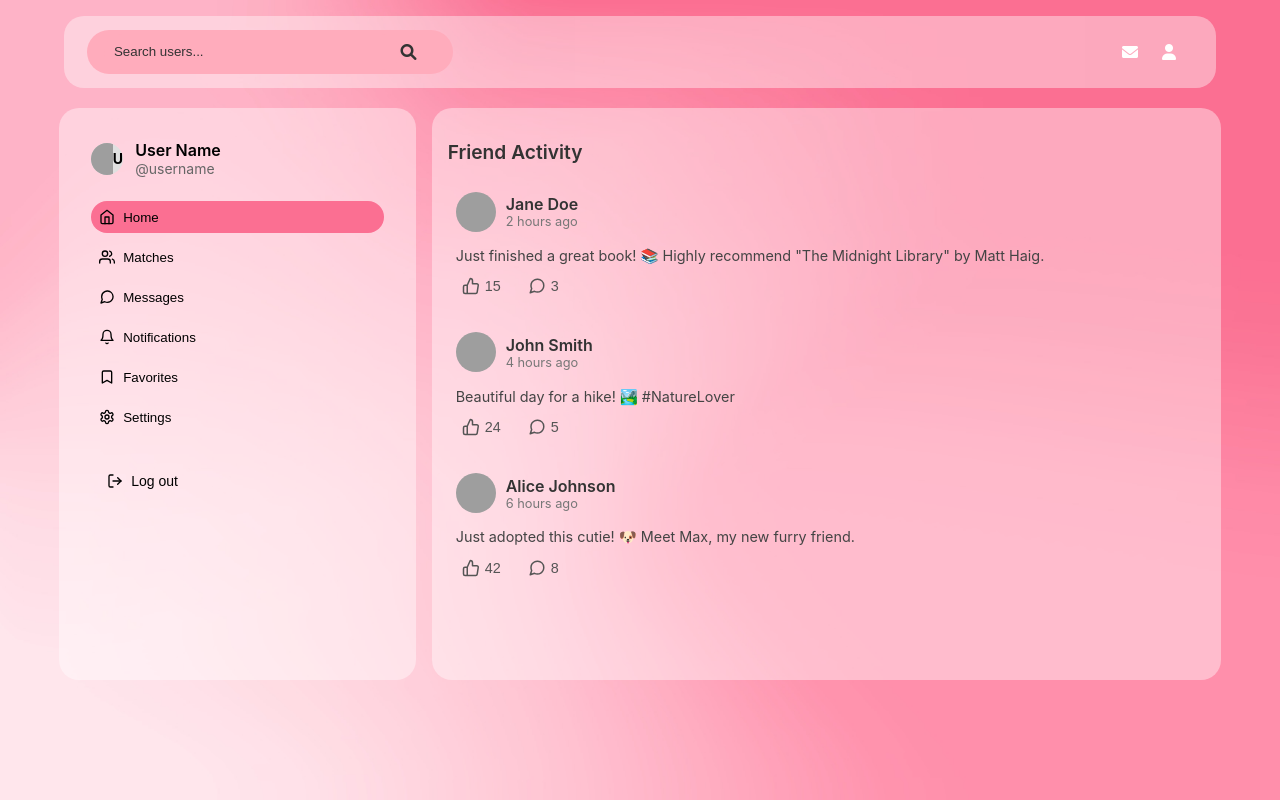
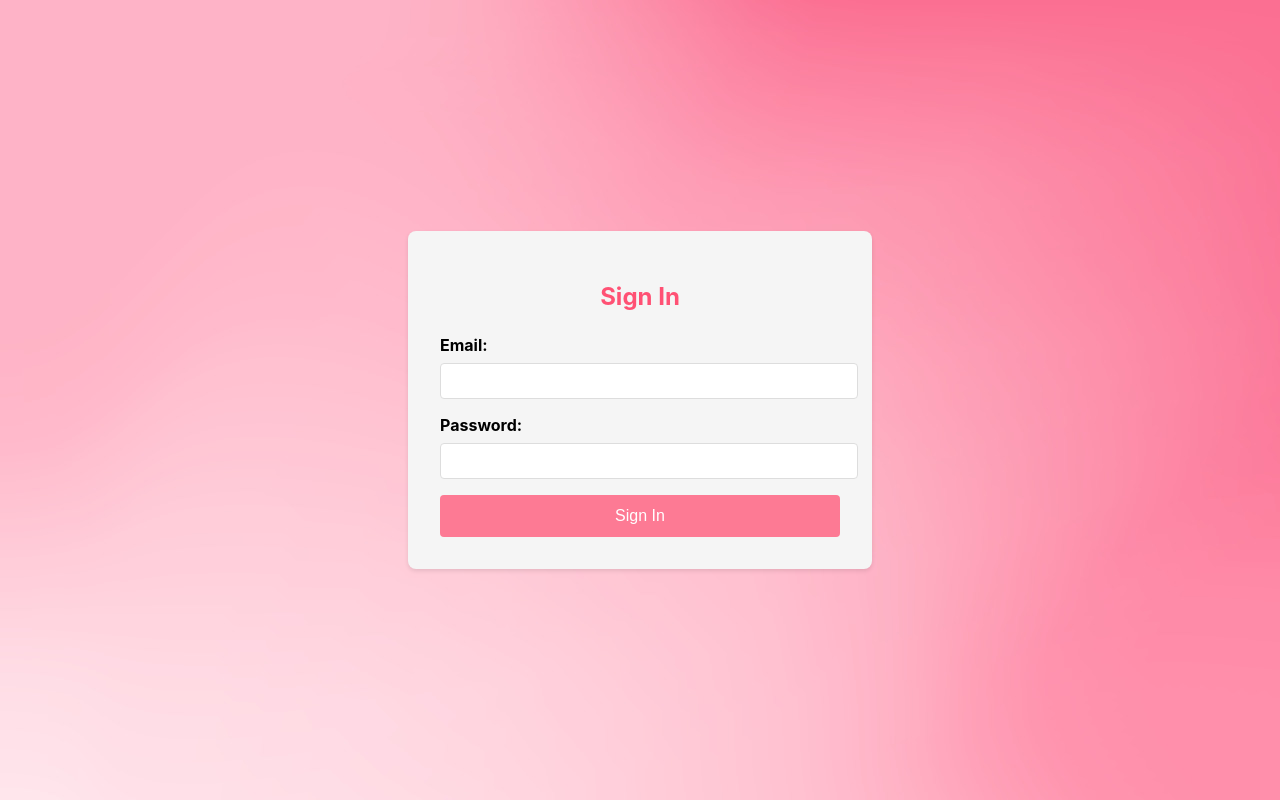
Before and after one commit to irmelap2412/react-app, a React (Create React App) app: page / in a window 1280 px wide. Built offline with nearby package versions, Linux system fonts and the light colour scheme; grey boxes are pictures that could not be loaded.

Commit message:
Add chat feature and login page (#14)

```diff
--- a/package.json
+++ b/package.json
@@ -3,9 +3,12 @@
   "version": "0.1.0",
   "private": true,
   "dependencies": {
+    "@radix-ui/react-dialog": "^1.1.2",
+    "@radix-ui/react-slot": "^1.1.0",
     "@testing-library/jest-dom": "^5.17.0",
     "@testing-library/react": "^13.4.0",
     "@testing-library/user-event": "^13.5.0",
+    "class-variance-authority": "^0.7.0",
     "lucide-react": "^0.453.0",
     "react": "^18.3.1",
     "react-dom": "^18.3.1",
--- a/src/App.js
+++ b/src/App.js
@@ -1,4 +1,3 @@
-
 import React, { useState } from "react";
 import "./App.css";
 import User from "./components/User";
@@ -6,29 +5,49 @@ import Searchbar from "./components/Searchbar";
 import Messages from "./components/Messages";
 import Leftsidebar from "./components/Leftsidebar";
 import Rightsidebar from "./components/Rightsidebar";
-import Friendactivity from "./components/Friendactivity"; // Ensure you import all components
-import Matches from "./components/Matches"; // Import other components as needed
+import Friendactivity from "./components/Friendactivity";
+import Matches from "./components/Matches";
 import Notifications from "./components/Notifications";
 import Saved from "./components/Saved";
 import Settings from "./components/Settings";
+import SignIn from "./components/SignIn";
+import Chat from "./components/Chat";
 
 function App() {
   const [activeComponent, setActiveComponent] = useState('Friendactivity');
+  const [isLoggedIn, setIsLoggedIn] = useState(false);
+  const [user, setUser] = useState(null);
+
+  const handleSignIn = (email) => {
+    setUser({ email });
+    setIsLoggedIn(true);
+  };
+
+  const handleLogout = () => {
+    setIsLoggedIn(false);
+    setUser(null);
+  };
 
   const renderComponent = () => {
     switch (activeComponent) {
       case "Matches":
         return <Matches />;
       case "Saved":
-        return <Saved />
+        return <Saved />;
       case "Notifications":
         return <Notifications />;
       case "Settings":
         return <Settings />;
+      case "Chat":
+        return <Chat />;
       default:
         return <Friendactivity />;
     }
   };
+
+  if (!isLoggedIn) {
+    return <SignIn onSignIn={handleSignIn} />;
+  }
 
   return (
     <div className="container">
@@ -37,13 +56,14 @@ function App() {
         <div className="rightNavbar">
           <Messages />
           <User />
-
         </div>
       </div>
       <div className="main">
         <div className="mainLeft">
-          <Leftsidebar activeComponent={activeComponent}
+          <Leftsidebar
+            activeComponent={activeComponent}
             setActiveComponent={setActiveComponent}
+            onLogout={handleLogout}
           />
         </div>
         <div className="mainRight">
--- /dev/null
+++ b/src/components/Chat.css
@@ -0,0 +1,3 @@
+.chat-container {
+  display: flex;
+}
--- /dev/null
+++ b/src/components/Chat.jsx
@@ -0,0 +1,67 @@
+import React, { useState } from "react";
+import ChatList from "./ChatList";
+import ChatDetail from "./ChatDetail";
+import "./Chat.css";
+
+const Chat = () => {
+  const [chats, setChats] = useState([
+    {
+      id: 1,
+      name: "John Doe",
+      avatar: "/placeholder.svg?height=50&width=50",
+      lastMessage: "Hey, how are you?",
+      messages: [
+        { sender: "other", text: "Hey, how are you?" },
+        { sender: "user", text: "I'm good, thanks! How about you?" },
+      ],
+    },
+    {
+      id: 2,
+      name: "Jane Smith",
+      avatar: "/placeholder.svg?height=50&width=50",
+      lastMessage: "See you tomorrow!",
+      messages: [
+        { sender: "user", text: "Are we still on for tomorrow?" },
+        { sender: "other", text: "Yes, see you tomorrow!" },
+      ],
+    },
+  ]);
+
+  const [selectedChat, setSelectedChat] = useState(null);
+
+  const handleSelectChat = (chatId) => {
+    setSelectedChat(chats.find((chat) => chat.id === chatId));
+  };
+
+  const handleSendMessage = (message) => {
+    if (selectedChat) {
+      const updatedChats = chats.map((chat) => {
+        if (chat.id === selectedChat.id) {
+          return {
+            ...chat,
+            messages: [...chat.messages, { sender: "user", text: message }],
+            lastMessage: message,
+          };
+        }
+        return chat;
+      });
+      setChats(updatedChats);
+      setSelectedChat({
+        ...selectedChat,
+        messages: [...selectedChat.messages, { sender: "user", text: message }],
+        lastMessage: message,
+      });
+    }
+  };
+
+  return (
+    <div className="chat-container">
+      <ChatList chats={chats} onSelectChat={handleSelectChat} />
+      {selectedChat && (
+        <ChatDetail chat={selectedChat} onSendMessage={handleSendMessage} />
+      )}
+    </div>
+  );
+};
+
+export default Chat;
--- /dev/null
+++ b/src/components/ChatDetail.css
@@ -0,0 +1,71 @@
+.chat-detail {
+    display: flex;
+    flex-direction: column;
+    height: 100vh;
+  }
+
+  .chat-header {
+    display: flex;
+    align-items: center;
+    padding: 20px;
+    border-bottom: 1px solid #e0e0e0;
+  }
+
+  .chat-header .chat-avatar {
+    width: 40px;
+    height: 40px;
+    border-radius: 50%;
+    margin-right: 15px;
+  }
+
+  .chat-header h2 {
+    margin: 0;
+  }
+
+  .message-list {
+    flex-grow: 1;
+    overflow-y: auto;
+    padding: 20px;
+  }
+
+  .message {
+    max-width: 70%;
+    margin-bottom: 10px;
+    padding: 10px;
+    border-radius: 20px;
+  }
+
+  .message.user {
+    background-color: #dcf8c6;
+    align-self: flex-end;
+    margin-left: auto;
+  }
+
+  .message.other {
+    background-color: #fff;
+    align-self: flex-start;
+    margin-right: auto;
+  }
+
+  .message-form {
+    display: flex;
+    padding: 20px;
+    border-top: 1px solid #e0e0e0;
+  }
+
+  .message-input {
+    flex-grow: 1;
+    padding: 10px;
+    border: 1px solid #ccc;
+    border-radius: 20px;
+    margin-right: 10px;
+  }
+
+  .send-button {
+    padding: 10px 20px;
+    background-color: #1877f2;
+    color: white;
+    border: none;
+    border-radius: 20px;
+    cursor: pointer;
+  }
--- /dev/null
+++ b/src/components/ChatDetail.jsx
@@ -0,0 +1,42 @@
+import React, { useState } from 'react';
+import './ChatDetail.css';
+
+const ChatDetail = ({ chat, onSendMessage }) => {
+  const [message, setMessage] = useState('');
+
+  const handleSubmit = (e) => {
+    e.preventDefault();
+    if (message.trim()) {
+      onSendMessage(message);
+      setMessage('');
+    }
+  };
+
+  return (
+    <div className="chat-detail">
+      <div className="chat-header">
+        <img src={chat.avatar} alt={`${chat.name}'s avatar`} className="chat-avatar" />
+        <h2>{chat.name}</h2>
+      </div>
+      <div className="message-list">
+        {chat.messages.map((msg, index) => (
+          <div key={index} className={`message ${msg.sender === 'user' ? 'user' : 'other'}`}>
+            {msg.text}
+          </div>
+        ))}
+      </div>
+      <form onSubmit={handleSubmit} className="message-form">
+        <input
+          type="text"
+          value={message}
+          onChange={(e) => setMessage(e.target.value)}
+          placeholder="Type a message..."
+          className="message-input"
+        />
+        <button type="submit" className="send-button">Send</button>
+      </form>
+    </div>
+  );
+};
+
+export default ChatDetail;
--- a/src/components/Leftsidebar.jsx
+++ b/src/components/Leftsidebar.jsx
@@ -1,7 +1,14 @@
-import React from 'react';
+import React, { useState } from 'react';
 import './Leftsidebar.css';
 
-export function Leftsidebar({ setActiveComponent, activeComponent }) {
+export function Leftsidebar({ setActiveComponent, activeComponent, onLogout }) {
+  const [showLogoutModal, setShowLogoutModal] = useState(false);
+
+  const handleLogout = () => {
+    setShowLogoutModal(false);
+    onLogout();
+  };
+
   return (
     <div className="sidebar">
       <div className="sidebar-content">
@@ -24,9 +31,9 @@ export function Leftsidebar({ setActiveComponent, activeComponent }) {
             <svg xmlns="http://www.w3.org/2000/svg" viewBox="0 0 24 24" fill="none" stroke="currentColor" strokeWidth="2" strokeLinecap="round" strokeLinejoin="round" className="nav-icon"><path d="M17 21v-2a4 4 0 0 0-4-4H5a4 4 0 0 0-4 4v2"/><circle cx="9" cy="7" r="4"/><path d="M23 21v-2a4 4 0 0 0-3-3.87"/><path d="M16 3.13a4 4 0 0 1 0 7.75"/></svg>
             Matches
           </button>
-          <button className={`nav-item ${activeComponent === 'Messages' ? 'active' : ''}`} onClick={() => setActiveComponent('Messages')}>
+          <button className={`nav-item ${activeComponent === 'Chat' ? 'active' : ''}`} onClick={() => setActiveComponent('Chat')}>
             <svg xmlns="http://www.w3.org/2000/svg" viewBox="0 0 24 24" fill="none" stroke="currentColor" strokeWidth="2" strokeLinecap="round" strokeLinejoin="round" className="nav-icon"><path d="M21 11.5a8.38 8.38 0 0 1-.9 3.8 8.5 8.5 0 0 1-7.6 4.7 8.38 8.38 0 0 1-3.8-.9L3 21l1.9-5.7a8.38 8.38 0 0 1-.9-3.8 8.5 8.5 0 0 1 4.7-7.6 8.38 8.38 0 0 1 3.8-.9h.5a8.48 8.48 0 0 1 8 8v.5z"/></svg>
-            Messages
+            Chats
           </button>
           <button className={`nav-item ${activeComponent === 'Notifications' ? 'active' : ''}`} onClick={() => setActiveComponent('Notifications')}>
             <svg xmlns="http://www.w3.org/2000/svg" viewBox="0 0 24 24" fill="none" stroke="currentColor" strokeWidth="2" strokeLinecap="round" strokeLinejoin="round" className="nav-icon"><path d="M6 8a6 6 0 0 1 12 0c0 7 3 9 3 9H3s3-2 3-9"/><path d="M10.3 21a1.94 1.94 0 0 0 3.4 0"/></svg>
@@ -43,14 +50,25 @@ export function Leftsidebar({ setActiveComponent, activeComponent }) {
         </nav>
       </div>
       <div className="sidebar-footer">
-        <button className="logout-button">
+        <button className="logout-button" onClick={() => setShowLogoutModal(true)}>
           <svg xmlns="http://www.w3.org/2000/svg" viewBox="0 0 24 24" fill="none" stroke="currentColor" strokeWidth="2" strokeLinecap="round" strokeLinejoin="round" className="nav-icon"><path d="M9 21H5a2 2 0 0 1-2-2V5a2 2 0 0 1 2-2h4"/><polyline points="16 17 21 12 16 7"/><line x1="21" x2="9" y1="12" y2="12"/></svg>
           Log out
         </button>
       </div>
+      {showLogoutModal && (
+        <div className="modal-overlay">
+          <div className="modal-content" role="dialog" aria-labelledby="logout-modal-title">
+            <h2 id="logout-modal-title">Confirm Logout</h2>
+            <p>Are you sure you want to log out?</p>
+            <div className="modal-actions">
+              <button onClick={() => setShowLogoutModal(false)}>Cancel</button>
+              <button onClick={handleLogout}>Yes, Log out</button>
+            </div>
+          </div>
+        </div>
+      )}
     </div>
   );
 }
 
-
 export default Leftsidebar;
--- /dev/null
+++ b/src/components/SignIn.css
@@ -0,0 +1,56 @@
+.sign-in-container {
+    display: flex;
+    justify-content: center;
+    align-items: center;
+    height: 100vh;
+    background-image: url("../assets/dating_app_background.jpg");
+  }
+
+  .sign-in-form {
+    background-color: whitesmoke;
+    padding: 2rem;
+    border-radius: 8px;
+    box-shadow: 0 2px 4px rgba(0, 0, 0, 0.1);
+    width: 100%;
+    max-width: 400px;
+  }
+
+  .sign-in-form h2 {
+    text-align: center;
+    margin-bottom: 1.5rem;
+    color: #ff5174;
+  }
+
+  .form-group {
+    margin-bottom: 1rem;
+  }
+
+  .form-group label {
+    display: block;
+    margin-bottom: 0.5rem;
+    font-weight: bold;
+  }
+
+  .form-group input {
+    width: 100%;
+    padding: 0.5rem;
+    border: 1px solid #ddd;
+    border-radius: 4px;
+    font-size: 1rem;
+  }
+
+  .sign-in-button {
+    width: 100%;
+    padding: 0.75rem;
+    background-color: #fd7a94;
+    color: white;
+    border: none;
+    border-radius: 4px;
+    font-size: 1rem;
+    cursor: pointer;
+    transition: background-color 0.3s;
+  }
+
+  .sign-in-button:hover {
+    background-color: #ff5174;
+  }
--- /dev/null
+++ b/src/components/SignIn.jsx
@@ -0,0 +1,45 @@
+import React, { useState } from "react";
+import './SignIn.css';
+
+function SignIn({ onSignIn }) {
+  const [email, setEmail] = useState('');
+  const [password, setPassword] = useState('');
+
+  const handleSubmit = (e) => {
+    e.preventDefault();
+    // Here you would typically validate the input and make an API call
+    // For this example, we'll just call onSignIn with the email
+    onSignIn(email);
+  };
+
+  return (
+    <div className="sign-in-container">
+      <form className="sign-in-form" onSubmit={handleSubmit}>
+        <h2>Sign In</h2>
+        <div className="form-group">
+          <label htmlFor="email">Email:</label>
+          <input
+            type="email"
+            id="email"
+            value={email}
+            onChange={(e) => setEmail(e.target.value)}
+            required
+          />
+        </div>
+        <div className="form-group">
+          <label htmlFor="password">Password:</label>
+          <input
+            type="password"
+            id="password"
+            value={password}
+            onChange={(e) => setPassword(e.target.value)}
+            required
+          />
+        </div>
+        <button type="submit" className="sign-in-button">Sign In</button>
+      </form>
+    </div>
+  );
+}
+
+export default SignIn;
```
Also changed, not shown: src/components/ChatList.css (added, +49 -0 lines), src/components/ChatList.jsx (added, +23 -0 lines), 1 other file (tests, documents, lock files or other folders).
